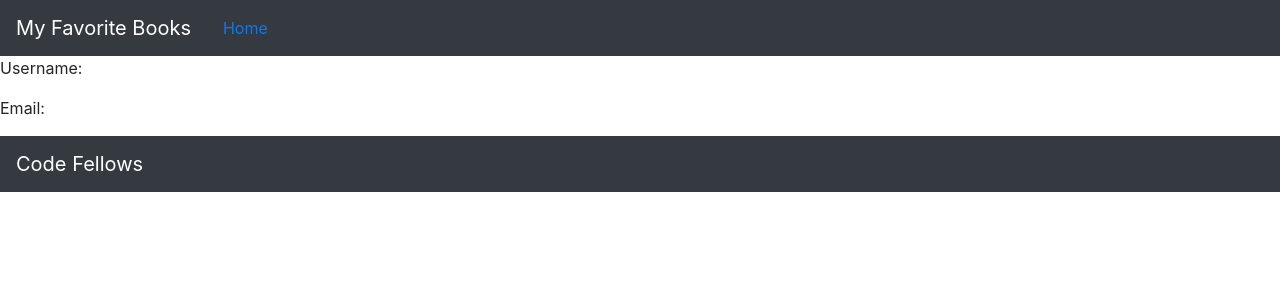
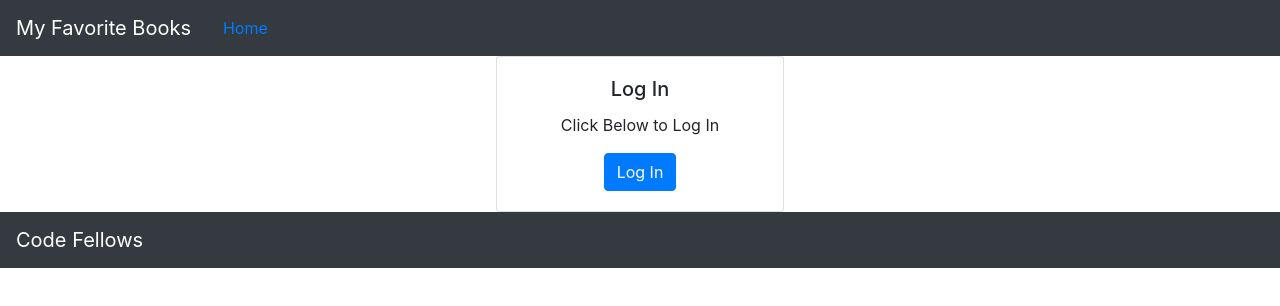
Before and after one commit to brannonstarnes/can-of-books-frontend, a React (Create React App) app: page /profile in a window 1280 px wide. Shown: the top 306 px of the page. Built offline with nearby package versions, Linux system fonts and the light colour scheme.

Commit message:
fixes username and email rendering

```diff
--- a/src/App.js
+++ b/src/App.js
@@ -22,9 +22,12 @@ class App extends React.Component {
     }
   }
 
-  loginHandler = (user) => {
+  loginHandler = (email, name) => {
     this.setState({
-      user,
+      user: email,
+    })
+    this.setState({
+      username: name
     })
   }
 
@@ -44,8 +47,8 @@ class App extends React.Component {
               {/*DONE TODO: if the user is logged in, render the `BestBooks` component, if they are not, render the `Login` component */}
               {this.state.user ?<BestBooks /> : <Login loginHandler={this.loginHandler} />}
             </Route>
-            <Route exact path='/profile'>
-              <Profile use={this.props.user} username={this.state.username} />
+            <Route exact path="/profile">
+              {this.state.user ? <Profile user={this.state.user} username={this.state.username}/> : <Login loginHandler={this.loginHandler} />}
             </Route>
           </Switch>
           <Footer />
--- a/src/Profile.js
+++ b/src/Profile.js
@@ -8,8 +8,8 @@ class Profile extends Component {
     /* STRETCH TODO: if no logged in user then redirect home */
     return  (
     <div>
-    <p>Username: {this.props.username}</p>
-    <p>Email: {this.props.user}</p>
+      <p>Username: {this.props.username}</p>
+      <p>Email: {this.props.user}</p>
     </div>
     )}
 };
```
Also changed, not shown: src/LoginForm.js (indentation only).
